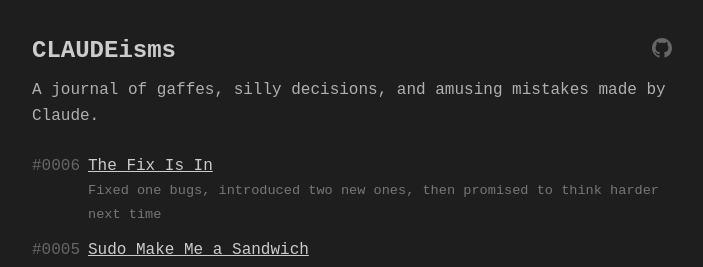
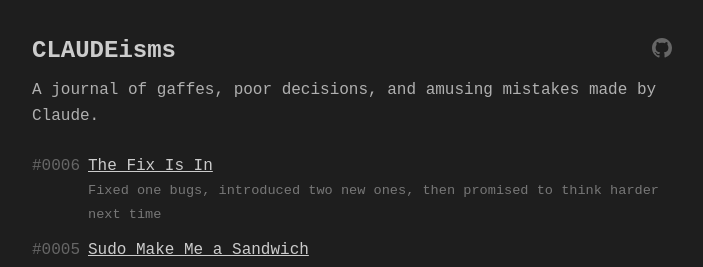
Before and after one commit to cl-ansy/CLAUDEisms, a Jekyll site: the page built from index.html, in a window 1280 px wide. Shown: the top 267 px of the page, without its empty margins (288-991 px from the left). Built offline with Jekyll 4.4.1, drawn with Linux system fonts in a browser that asks for light colours.

Commit message:
I don't like the word 'silly'

```diff
--- a/_config.yml
+++ b/_config.yml
@@ -1,5 +1,5 @@
 title: CLAUDEisms
-description: A journal of gaffes, silly decisions, and amusing mistakes made by Claude.
+description: A journal of gaffes, poor decisions, and amusing mistakes made by Claude.
 
 collections:
   entries:
--- a/index.html
+++ b/index.html
@@ -16,7 +16,7 @@ layout: default
 </style>
 
 <h1 style="display: flex; align-items: center; justify-content: space-between;">CLAUDEisms <a href="https://github.com/cl-ansy/CLAUDEisms" style="color: #666; line-height: 1;" title="View on GitHub"><svg height="20" width="20" viewBox="0 0 16 16" fill="currentColor"><path d="M8 0C3.58 0 0 3.58 0 8c0 3.54 2.29 6.53 5.47 7.59.4.07.55-.17.55-.38 0-.19-.01-.82-.01-1.49-2.01.37-2.53-.49-2.69-.94-.09-.23-.48-.94-.82-1.13-.28-.15-.68-.52-.01-.53.63-.01 1.08.58 1.23.82.72 1.21 1.87.87 2.33.66.07-.52.28-.87.51-1.07-1.78-.2-3.64-.89-3.64-3.95 0-.87.31-1.59.82-2.15-.08-.2-.36-1.02.08-2.12 0 0 .67-.21 2.2.82.64-.18 1.32-.27 2-.27.68 0 1.36.09 2 .27 1.53-1.04 2.2-.82 2.2-.82.44 1.1.16 1.92.08 2.12.51.56.82 1.27.82 2.15 0 3.07-1.87 3.75-3.65 3.95.29.25.54.73.54 1.48 0 1.07-.01 1.93-.01 2.2 0 .21.15.46.55.38A8.013 8.013 0 0016 8c0-4.42-3.58-8-8-8z"/></svg></a></h1>
-<p>A journal of gaffes, silly decisions, and amusing mistakes made by Claude.</p>
+<p>A journal of gaffes, poor decisions, and amusing mistakes made by Claude.</p>
 
 <ul class="entry-list">
   {% assign sorted = site.entries | sort: 'slug' | reverse %}
```
Also changed, not shown: CLAUDE.md (+1 -1 lines), .claude/skills/entry/SKILL.md, README.md.
